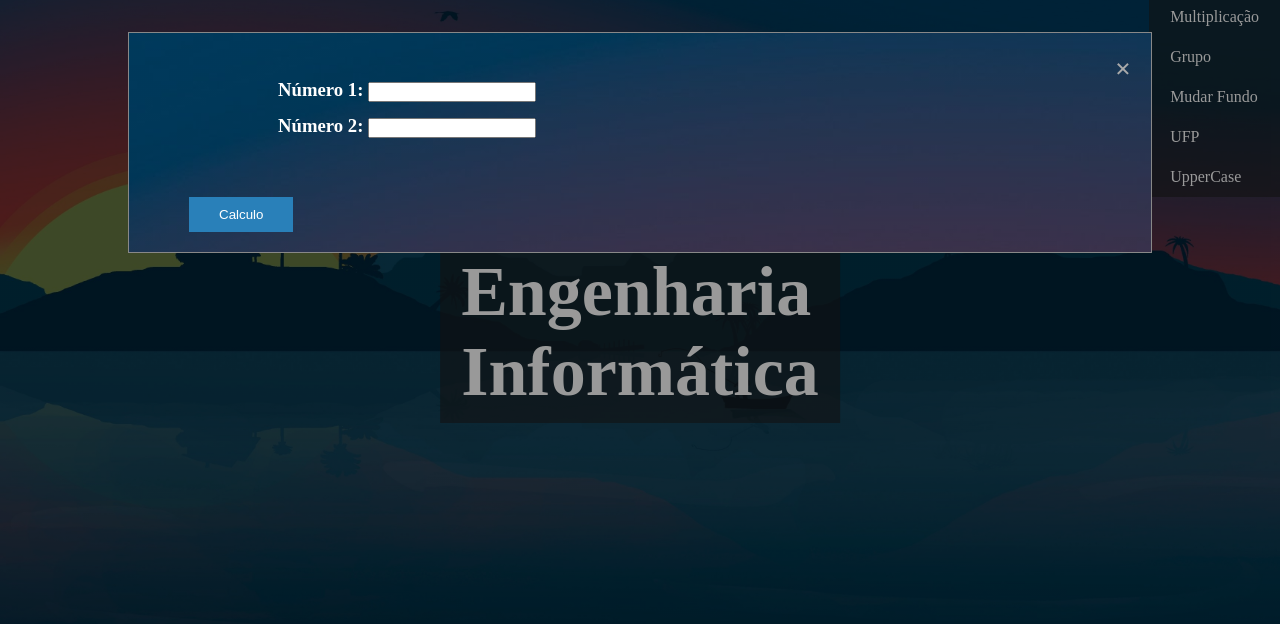
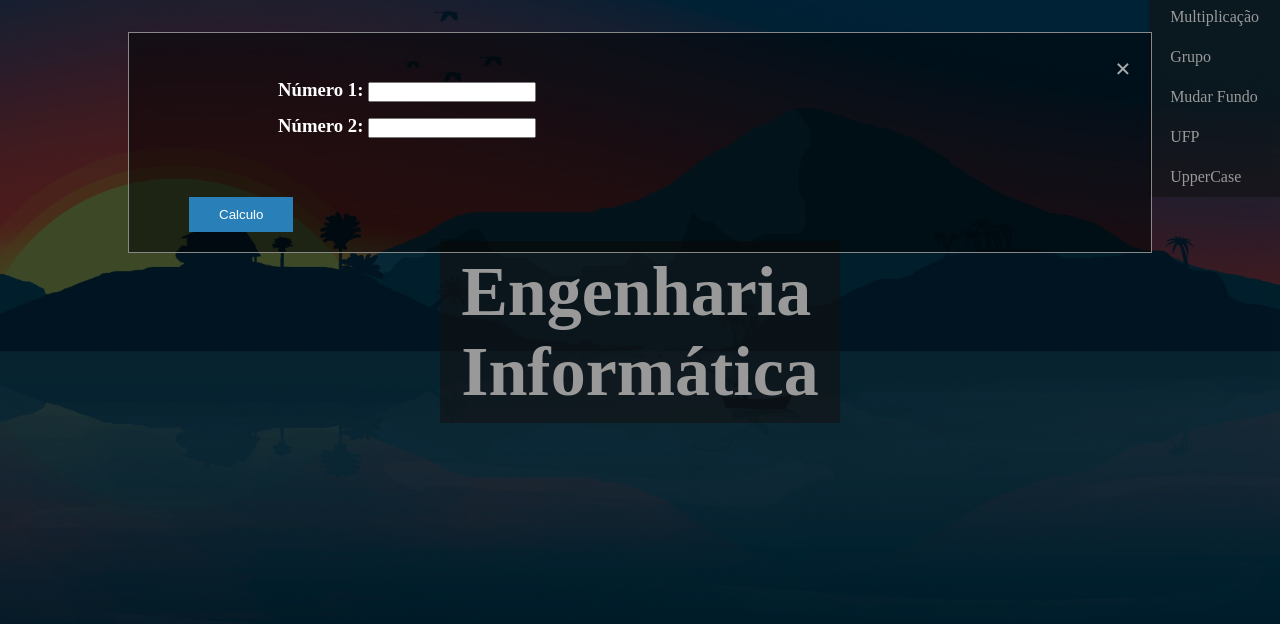
Before and after one commit to JoaoPSCarvalho100/Sistemas-HTML, a plain HTML site: page index.html in a window 1280 px wide. Both pictures are taken after a click on the link "Multiplicação". Shown: the part 68-692 px from the top of the page. Drawn offline with Linux system fonts and the light colour scheme.

Commit message:
Update style.css

```diff
--- a/style.css
+++ b/style.css
@@ -282,7 +282,7 @@ margin-right: 50%;
 
   /* Modal Content */
   .modal-content {
-    background-image:linear-gradient(rgba(0,0,0,0.5),rgba(0,0,0,0.5)), url(../1.jpg);
+    background-image:linear-gradient(rgba(0,0,0,0.5),rgba(0,0,0,0.5));
     margin: auto;
     padding: 20px;
     border: 1px solid #888;
```
